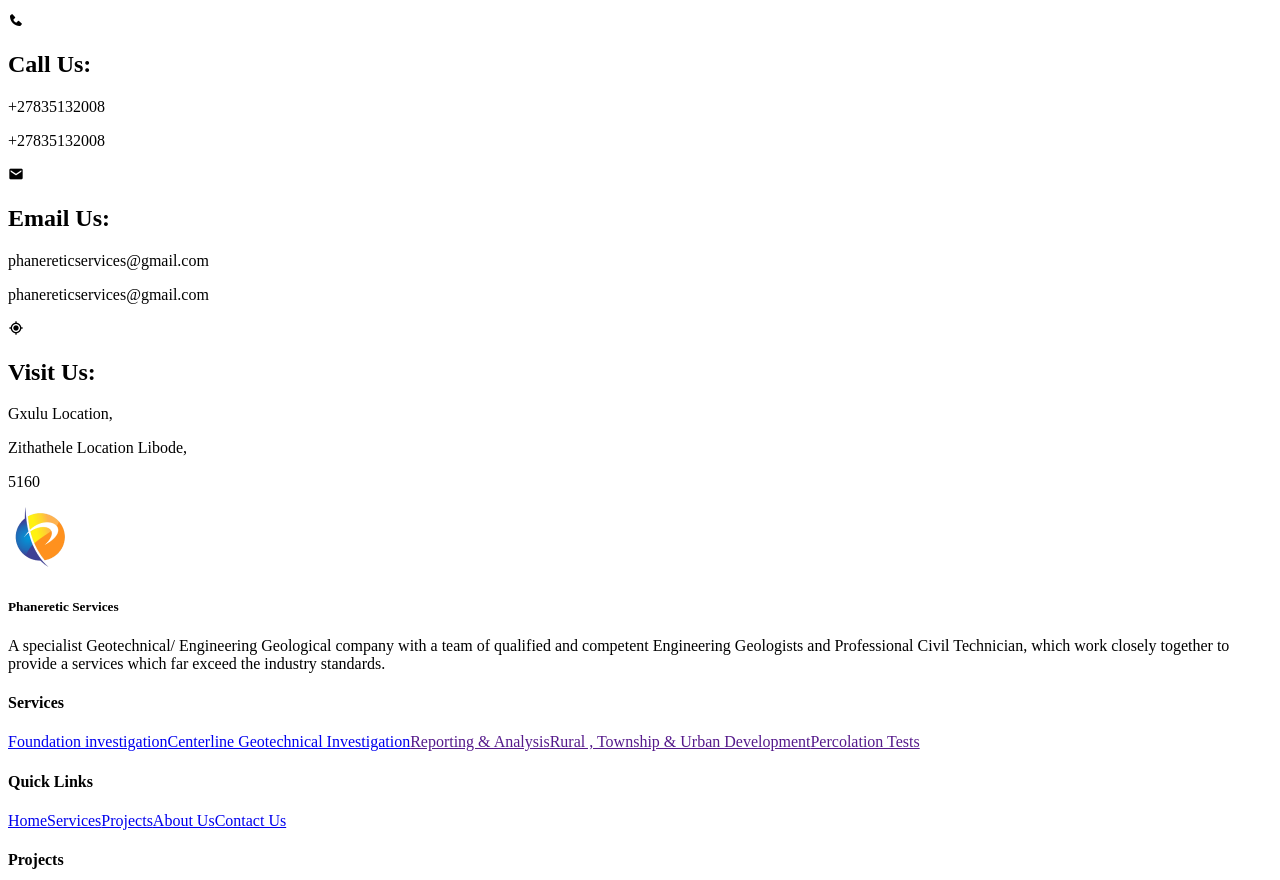
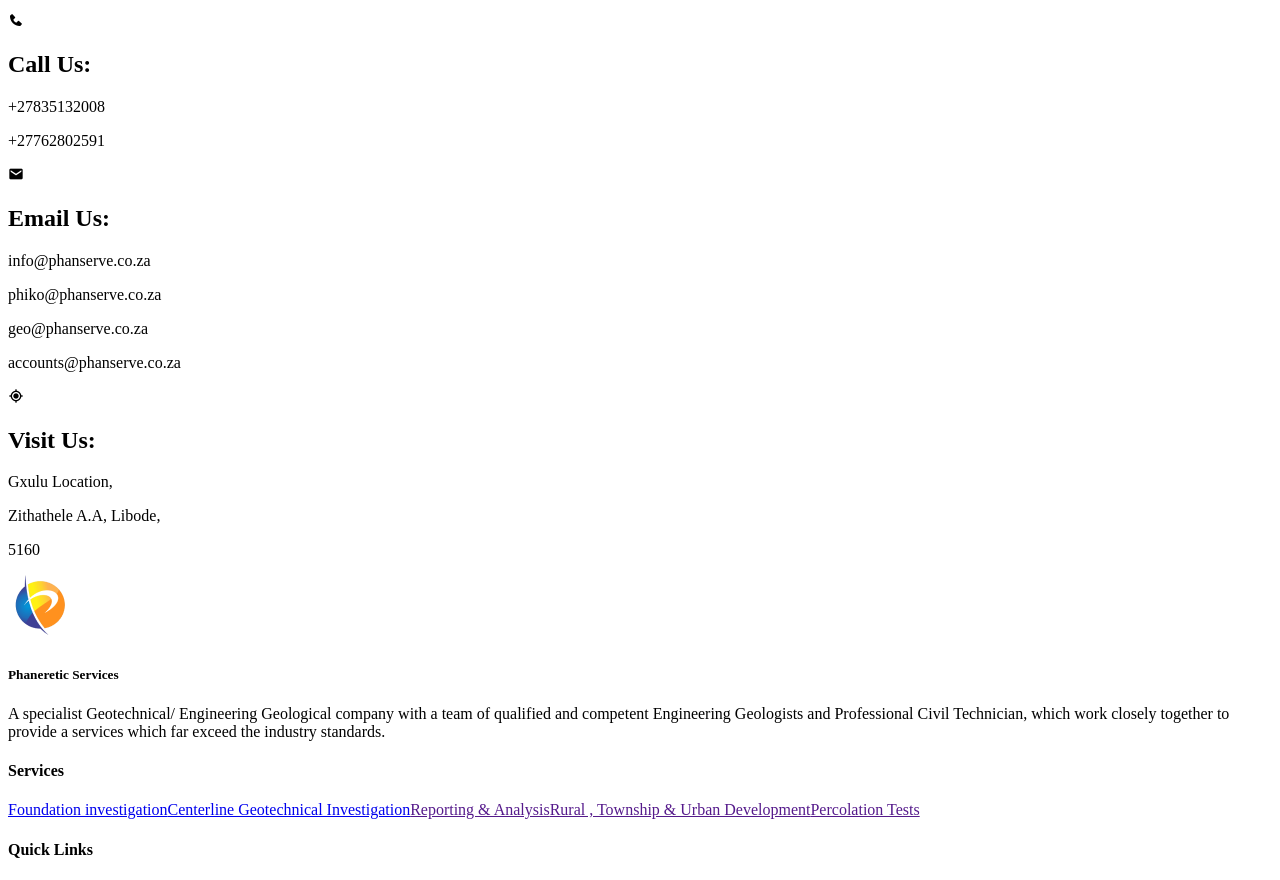
Before and after one commit to ThomasGumede/phanserv, a Next.js app: page /services in a window 1280 px wide. Shown: the part 2820-3700 px from the top of the page. Built offline with nearby package versions, Linux system fonts and the light colour scheme.

Commit message:
Update services.js

```diff
--- a/pages/services.js
+++ b/pages/services.js
@@ -40,7 +40,7 @@
                         +27835132008
                     </p>
                     <p className="text-lg md:text-xl font-normal text-color-p">
-                        +27835132008
+                        +27762802591
                     </p>
                 </div>
             </div>
@@ -53,10 +53,16 @@
                         Email Us:
                     </h1>
                     <p className="text-lg md:text-xl font-normal text-color-p">
-                        phanereticservices@gmail.com
+                        info@phanserve.co.za
                     </p>
                     <p className="text-lg md:text-xl font-normal text-color-p">
-                        phanereticservices@gmail.com
+                        phiko@phanserve.co.za
+                    </p>
+                    <p className="text-lg md:text-xl font-normal text-color-p">
+                        geo@phanserve.co.za
+                    </p>
+                    <p className="text-lg md:text-xl font-normal text-color-p">
+                        accounts@phanserve.co.za
                     </p>
                 </div>
             </div>
@@ -72,7 +78,7 @@
                         Gxulu Location,
                     </p>
                     <p className="text-lg md:text-xl font-normal text-color-p">
-                        Zithathele Location Libode,
+                        Zithathele A.A, Libode,
                     </p>
                     <p className="text-lg md:text-xl font-normal text-color-p">
                          5160
```
